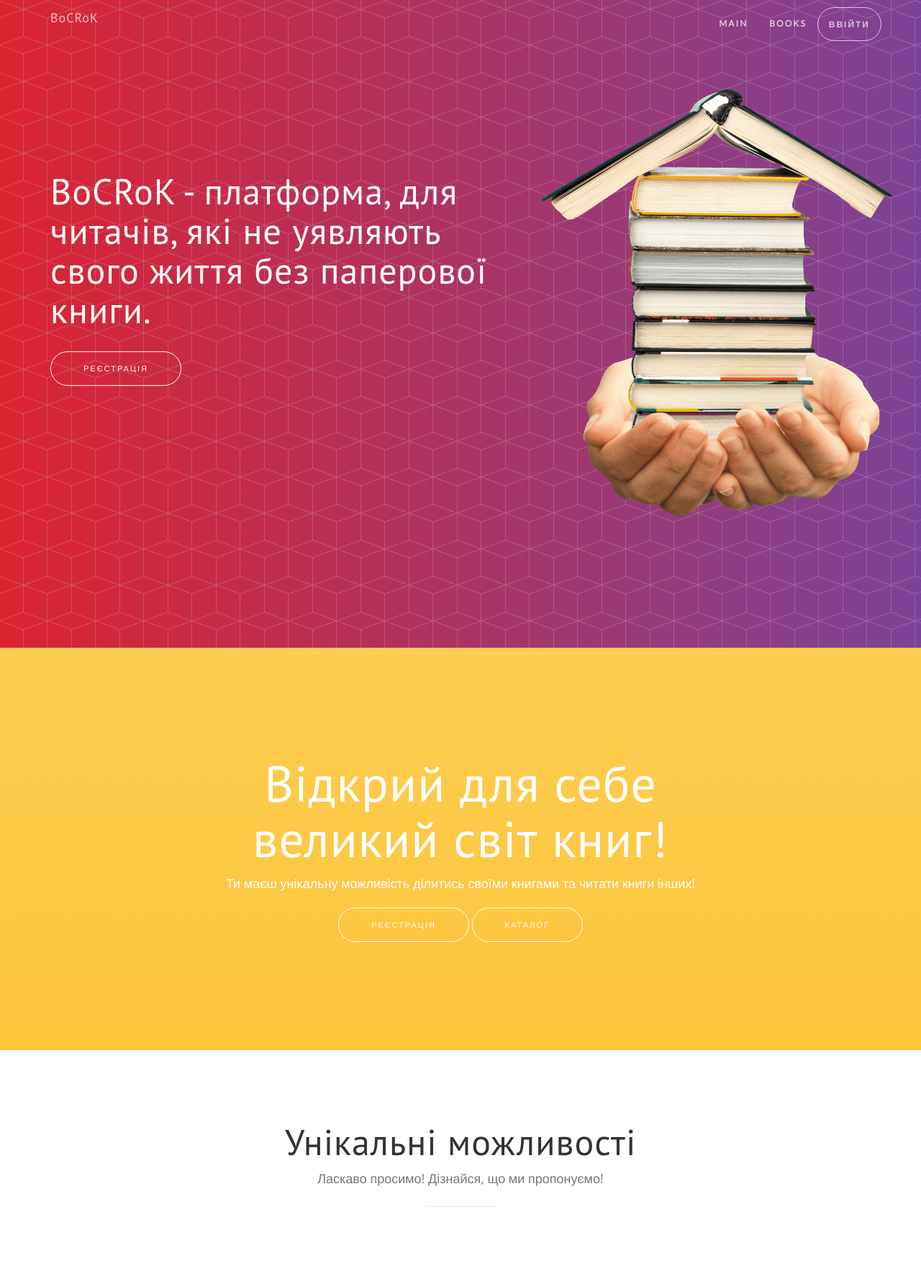
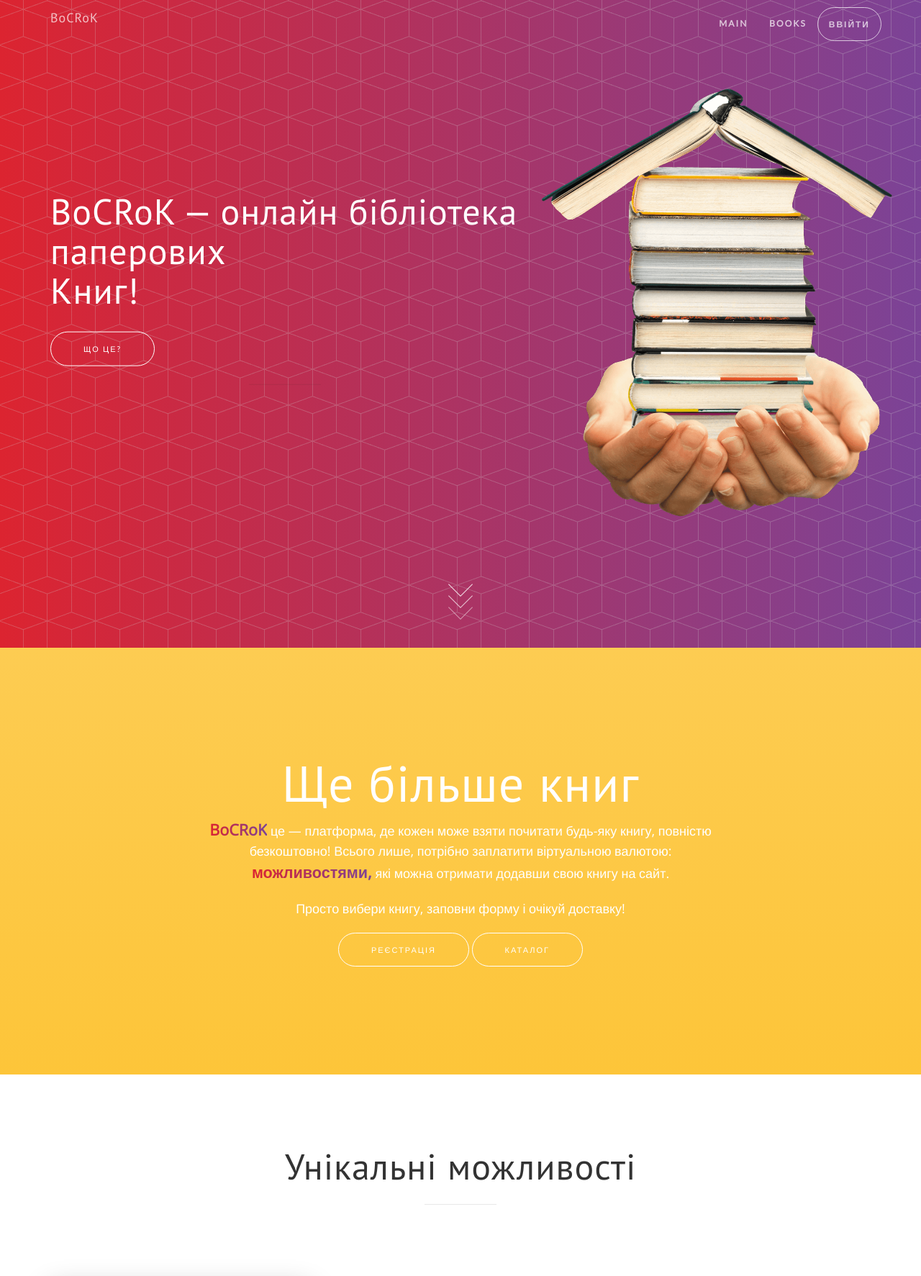
Before and after one commit to dima-kov/bookgo, a Django app: template common/templates/common/main.html in a window 1280 px wide. Shown: the top 1773 px of the page at 72% size. Run offline with Django 3.2, Linux system fonts and the light colour scheme; the template is opened without the code that fills it, so the values that code supplies are empty; parts of the project's set-up code (start-up, migrations or seed data) failed here and were passed over; some libraries are stand-ins or nearby versions.

Commit message:
Update main page

```diff
--- a/common/templates/common/main.html
+++ b/common/templates/common/main.html
@@ -11,8 +11,8 @@
                 <div class="col-sm-7">
                     <div class="header-content">
                         <div class="header-content-inner">
-                            <h1>{% trans "BoCRoK - платформа, для читачів, які не уявляють свого життя без паперової книги." %}</h1>
-                            <a href="" class="btn btn-outline btn-xl page-scroll" data-toggle="modal" data-target="#register-login">{% trans "Реєстрація" %}</a>
+                            <h1>{% trans "BoCRoK — онлайн бібліотека паперових <br>Книг!" %}</h1>
+                            <a href="#main" class="btn btn-outline btn-xl page-scroll">{% trans "Що це?" %}</a>
                             <hr>
                             {% block messages %}
                                 {{ block.super }}
@@ -26,6 +26,9 @@
                     </div>
                 </div>
                 <div class="clearfix"></div>
+                <div class="text-center">
+                    <a href="#main" class="page-scroll scroll-icon"><span></span><span></span><span></span></a>
+                </div>
             </div>
         </div>
     </header>
@@ -34,8 +37,9 @@
         <div class="container">
             <div class="row">
                 <div class="col-md-8 col-md-offset-2">
-                    <h2 class="section-heading">Відкрий для себе великий світ книг!</h2>
-                    <p>Ти маєш унікальну можливість ділитись своїми книгами та читати книги інших!</p>
+                    <h2 class="section-heading">Ще більше книг</h2>
+                    <p><span class="delighted">BoCRoK</span> це — платформа, де кожен може взяти почитати будь-яку книгу, повністю безкоштовно! Всього лише, потрібно заплатити віртуальною валютою: <span class="delighted">можливостями,</span> які можна отримати додавши свою книгу на сайт.</p>
+                    <p>Просто вибери книгу, заповни форму і очікуй доставку!</p>
                     <div class="badges">
                         <a href="" class="btn btn-outline btn-xl page-scroll" data-toggle="modal" data-target="#register-login">Реєстрація</a>
                         <a href="#books" class="btn btn-outline btn-xl page-scroll">Каталог</a>
@@ -51,7 +55,6 @@
                 <div class="col-lg-12 text-center">
                     <div class="section-heading">
                         <h2>Унікальні можливості</h2>
-                        <p class="text-muted">Ласкаво просимо! Дізнайся, що ми пропонуємо!</p>
                         <hr>
                     </div>
                 </div>
@@ -59,11 +62,10 @@
             <div class="row">
                 <div class="col-md-4">
                     <div class="device-container">
-                        <div class="device-mockup iphone6_plus portrait white">
+                        <div class="">
                             <div class="device">
                                 <div class="screen">
-                                    <img src="{% static "img/demo-screen-1.jpg" %}" class="img-responsive" alt=""> </div>
-                                <div class="button">
+                                    <img src="{% static "img/demo-screen-1.jpg" %}" class="img-responsive" alt="">
                                 </div>
                             </div>
                         </div>
@@ -74,32 +76,32 @@
                         <div class="row">
                             <div class="col-md-6">
                                 <div class="feature-item">
-                                    <i class="icon-screen-smartphone text-primary"></i>
+                                    <i class="icon-badge text-primary"></i>
                                     <h3>Валюта</h3>
                                     <p class="text-muted">За кожну <span class="delighted">1</span> додану на сайт книгу - отримуєш <span class="delighted">3 можливості</span></p>
                                 </div>
                             </div>
                             <div class="col-md-6">
                                 <div class="feature-item">
-                                    <i class="icon-camera text-primary"></i>
-                                    <h3>Використання</h3>
-                                    <p class="text-muted">За кожну <span class="delighted">1 можливість</span> можна прочитати <span class="delighted">1 книгу</span></p>
+                                    <i class="icon-present text-primary"></i>
+                                    <h3>Подарунок</h3>
+                                    <p class="text-muted">При реєстрації автоматично отримуєш <span class="delighted">2 можливості</span></p>
                                 </div>
                             </div>
                         </div>
                         <div class="row">
                             <div class="col-md-6">
                                 <div class="feature-item">
-                                    <i class="icon-present text-primary"></i>
-                                    <h3>Подарунок</h3>
-                                    <p class="text-muted">При реєстрації автоматично отримуєш <span class="delighted">2 можливості.</span></p>
+                                    <i class="icon-book-open text-primary"></i>
+                                    <h3>Читання</h3>
+                                    <p class="text-muted">За кожну <span class="delighted">1 можливість</span> можна прочитати <span class="delighted">1 книгу</span></p>
                                 </div>
                             </div>
                             <div class="col-md-6">
                                 <div class="feature-item">
-                                    <i class="icon-lock-open text-primary"></i>
-                                    <h3>Open Source</h3>
-                                    <p class="text-muted">Since this theme is MIT licensed, you can use it commercially!</p>
+                                    <i class="icon-rocket text-primary"></i>
+                                    <h3>Доставка</h3>
+                                    <p class="text-muted">Відбувається <span class="delighted">Новою Поштою;</span> відправляє людина, у якої зараз <span class="delighted">книга</span></p>
                                 </div>
                             </div>
                         </div>
@@ -109,6 +111,8 @@
         </div>
     </section>
 
+    {% comment %}
+    Commented to time when will be more activity!
     <section id="statistics" class="statistics bg-primary">
         <div class="container">
             <div class="row">
@@ -145,6 +149,7 @@
             </div>
         </div>
     </section>
+    {% endcomment %}
 
     <section id="books" class="books">
         <div class="container">
@@ -162,10 +167,12 @@
                     {% include "book/includes/book_card.html" with book=book %}
                 {% endfor %}
             </div>
-            <div class="text-center more-link">
-                <a href="{% url 'book:list' %}" class="btn btn-filled-tertiary btn-xl" type="submit">Більше</a>
+            <div class="text-center links">
+                <a href="{% url 'book:list' %}" class="btn btn-filled-tertiary btn-xl" type="submit">Більше книг</a>
+                <a href="{% url 'book:add' %}" class="btn btn-filled-tertiary btn-xl" type="submit">Додати свою книгу</a>
             </div>
         </div>
     </section>
 
+    {% block end_content %}{{ block.super }}{% endblock end_content %}
 {% endblock content %}
--- a/static/less/mixins.less
+++ b/static/less/mixins.less
@@ -82,6 +82,7 @@
 	.backgroud-gradient;
 	font-weight: bold;
 	font-family: 'Francois One', 'Open Sans', 'Arial', 'sans-serif';
+    font-size: 1.2em;
 	&::selection {
 		background-color: @gray-lighter;
 	}
--- a/static/less/new-age.less
+++ b/static/less/new-age.less
@@ -94,6 +94,73 @@ label {
 .alert-info {
     background: @gray-lighter;
     color: @gray;
+}
+
+a.scroll-icon {
+    color: white;
+    margin-bottom: 20px;
+    margin-top: 5px;
+    position: absolute;
+    bottom: 0;
+    padding-top: 80px;
+    &:hover{
+        color: @gray-light;
+        font-family: pt-sans;
+
+        text-decoration: none;
+    }
+    span {
+        position: absolute;
+        top: 0px;
+        left: 50%;
+        width: 24px;
+        height: 24px;
+        margin-left: -12px;
+        border-left: 1px solid #fff;
+        border-bottom: 1px solid #fff;
+        -webkit-transform: rotate(-45deg);
+        transform: rotate(-45deg);
+        -webkit-animation: sdb07 2s infinite;
+        animation: sdb07 2s infinite;
+        opacity: 0;
+        box-sizing: border-box;
+        &:nth-of-type(1) {
+            -webkit-animation-delay: 0s;
+            animation-delay: 0s;
+        }
+        &:nth-of-type(2) {
+            top: 16px;
+            -webkit-animation-delay: .15s;
+            animation-delay: .15s;
+        }
+        &:nth-of-type(3) {
+            top: 32px;
+            -webkit-animation-delay: .3s;
+            animation-delay: .3s;
+        }
+    }
+    @-webkit-keyframes sdb07 {
+        0% {
+            opacity: 0;
+        }
+        50% {
+            opacity: 1;
+        }
+        100% {
+            opacity: 0;
+        }
+    }
+    @keyframes sdb07 {
+        0% {
+            opacity: 0;
+        }
+        50% {
+            opacity: 1;
+        }
+        100% {
+            opacity: 0;
+        }
+    }
 }
 
 // Navigation
@@ -280,72 +347,6 @@ header.catalogue {
             .header-content-inner {
                 position: relative;
             }
-        a.scroll-icon {
-            color: white;
-            margin-bottom: 20px;
-            margin-top: 5px;
-            position: absolute;
-            bottom: 0;
-            padding-top: 80px;
-            &:hover{
-                color: @gray-light;
-                font-family: pt-sans;
-
-                text-decoration: none;
-            }
-            span {
-                position: absolute;
-                top: 0px;
-                left: 50%;
-                width: 24px;
-                height: 24px;
-                margin-left: -12px;
-                border-left: 1px solid #fff;
-                border-bottom: 1px solid #fff;
-                -webkit-transform: rotate(-45deg);
-                transform: rotate(-45deg);
-                -webkit-animation: sdb07 2s infinite;
-                animation: sdb07 2s infinite;
-                opacity: 0;
-                box-sizing: border-box;
-                &:nth-of-type(1) {
-                    -webkit-animation-delay: 0s;
-                    animation-delay: 0s;
-                }
-                &:nth-of-type(2) {
-                    top: 16px;
-                    -webkit-animation-delay: .15s;
-                    animation-delay: .15s;
-                }
-                &:nth-of-type(3) {
-                    top: 32px;
-                    -webkit-animation-delay: .3s;
-                    animation-delay: .3s;
-                }
-            }
-            @-webkit-keyframes sdb07 {
-                0% {
-                    opacity: 0;
-                }
-                50% {
-                    opacity: 1;
-                }
-                100% {
-                    opacity: 0;
-                }
-            }
-            @keyframes sdb07 {
-                0% {
-                    opacity: 0;
-                }
-                50% {
-                    opacity: 1;
-                }
-                100% {
-                    opacity: 0;
-                }
-            }
-        }
     }
     @media (min-width: @tablet_min) {
         .header-content .header-content-inner h1 {
@@ -408,6 +409,9 @@ section.features {
             margin-bottom: 0;
         }
         margin-bottom: 100px;
+    }
+    img{
+        box-shadow: 0 19px 38px rgba(0,0,0,.3), 0 15px 12px rgba(0,0,0,.22);
     }
     .device-container,
     .feature-item {
@@ -810,8 +814,11 @@ section.history {
 }
 
 section.books {
-    .more-link {
+    .links {
         margin-top: 60px;
+        a {
+            margin-left: 20px;
+        }
     }
 }
 /* --- end --- Single book page --- end --- */
--- a/templates/base_bottom.html
+++ b/templates/base_bottom.html
@@ -11,7 +11,10 @@
             <div class="cta-content">
                 <div class="container">
                     <h2>Не думай.<br>Приєднуйся!</h2>
-                    <a href="" class="btn btn-outline btn-xl" data-toggle="modal" data-target="#register-login">Починаймо разом!</a>
+                    {% if not request.user.is_authenticated %}
+                        <a href="" class="btn btn-outline btn-xl" data-toggle="modal" data-target="#register-login">Реєстрація!</a>
+                    {% endif %}
+                    <a href="{% url 'book:add' %}" class="btn btn-outline btn-xl">Додати книгу!</a>
                 </div>
             </div>
             <div class="overlay"></div>
@@ -33,5 +36,5 @@
                 </ul>
             </div>
         </section>
-        {% endblock end_content %}
+    {% endblock end_content %}
 {% endblock content %}
```
Also changed, not shown: static/css/new-age.css (+73 -66 lines), static/css/new-age.min.css, static/img/demo-screen-1.jpg.
